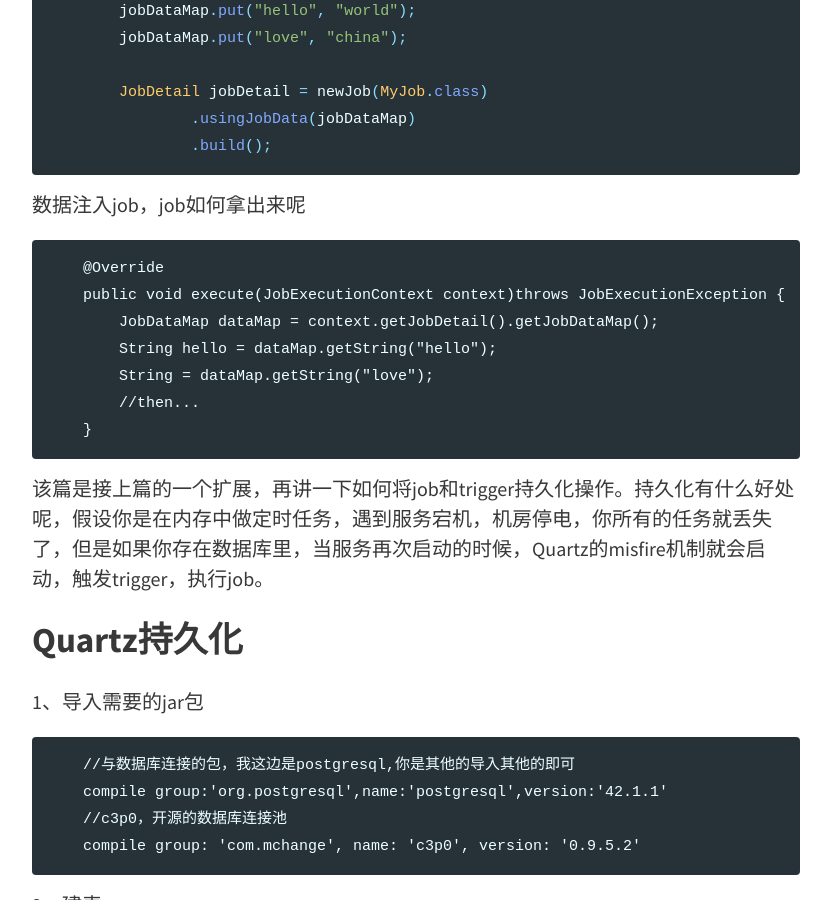
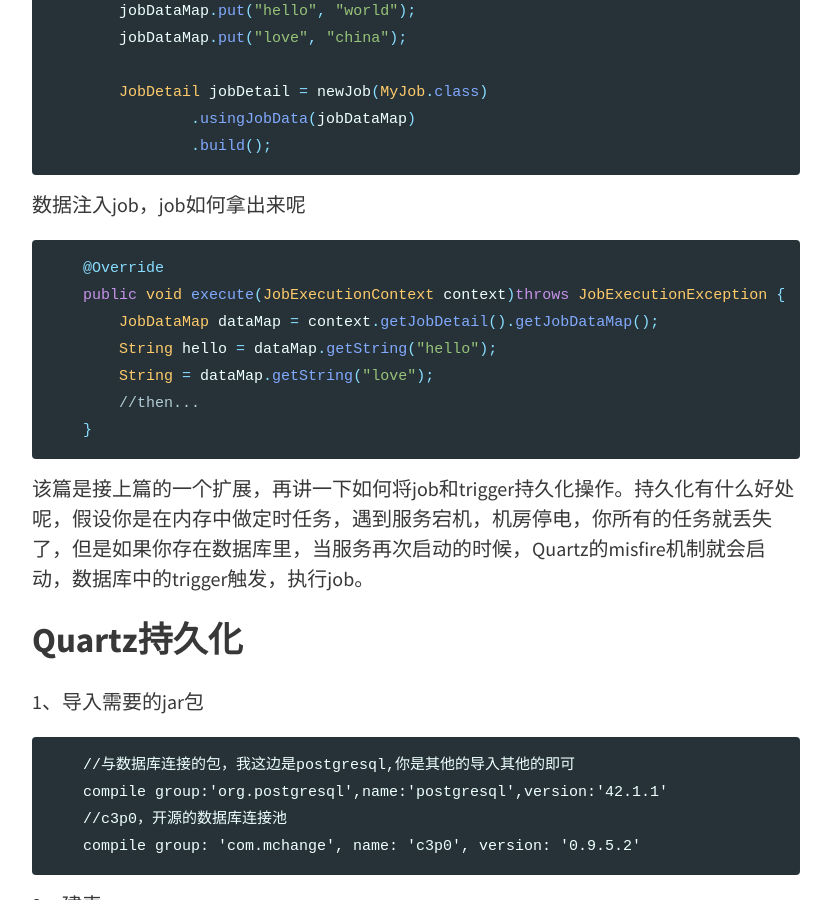
Before and after one commit to tamlover/tamlover.github.io, a Jekyll site: the page built from _posts/2018-10-23-simple-Quartz-second.md, in a window 1280 px wide and 900 px high, scrolled down 1240 px. Shown: the whole window, without its empty margins (224-1055 px from the left). Built offline with Jekyll 4.4.1, drawn with Linux system fonts in a browser that asks for light colours.

Commit message:
modify code style

````diff
--- a/_posts/2018-10-23-simple-Quartz-second.md
+++ b/_posts/2018-10-23-simple-Quartz-second.md
@@ -52,7 +52,7 @@ job中使用jobdataMap注入数据
 
 数据注入job，job如何拿出来呢
 
-```
+```java
     @Override
     public void execute(JobExecutionContext context)throws JobExecutionException {
         JobDataMap dataMap = context.getJobDetail().getJobDataMap();
@@ -64,7 +64,7 @@ job中使用jobdataMap注入数据
 
 
 
-该篇是接上篇的一个扩展，再讲一下如何将job和trigger持久化操作。持久化有什么好处呢，假设你是在内存中做定时任务，遇到服务宕机，机房停电，你所有的任务就丢失了，但是如果你存在数据库里，当服务再次启动的时候，Quartz的misfire机制就会启动，触发trigger，执行job。
+该篇是接上篇的一个扩展，再讲一下如何将job和trigger持久化操作。持久化有什么好处呢，假设你是在内存中做定时任务，遇到服务宕机，机房停电，你所有的任务就丢失了，但是如果你存在数据库里，当服务再次启动的时候，Quartz的misfire机制就会启动，数据库中的trigger触发，执行job。
 
 ## Quartz持久化
 
````
